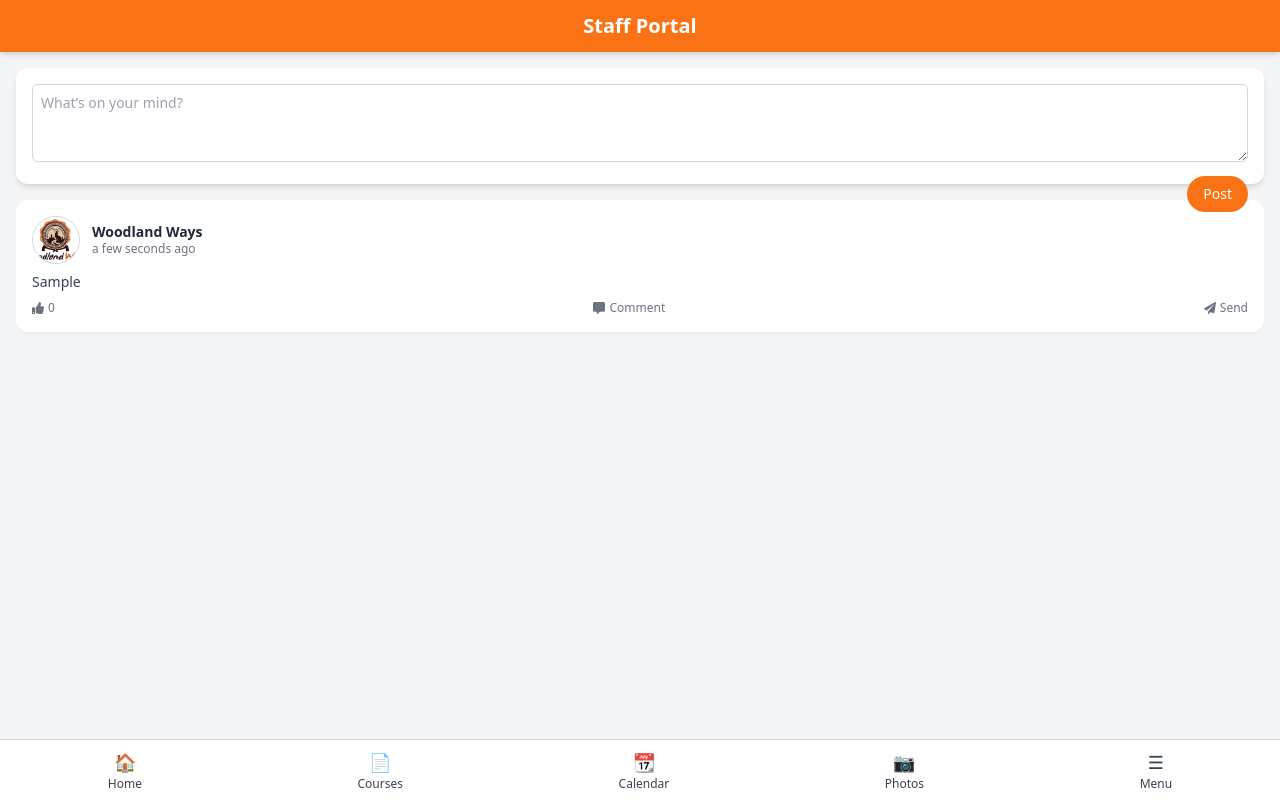
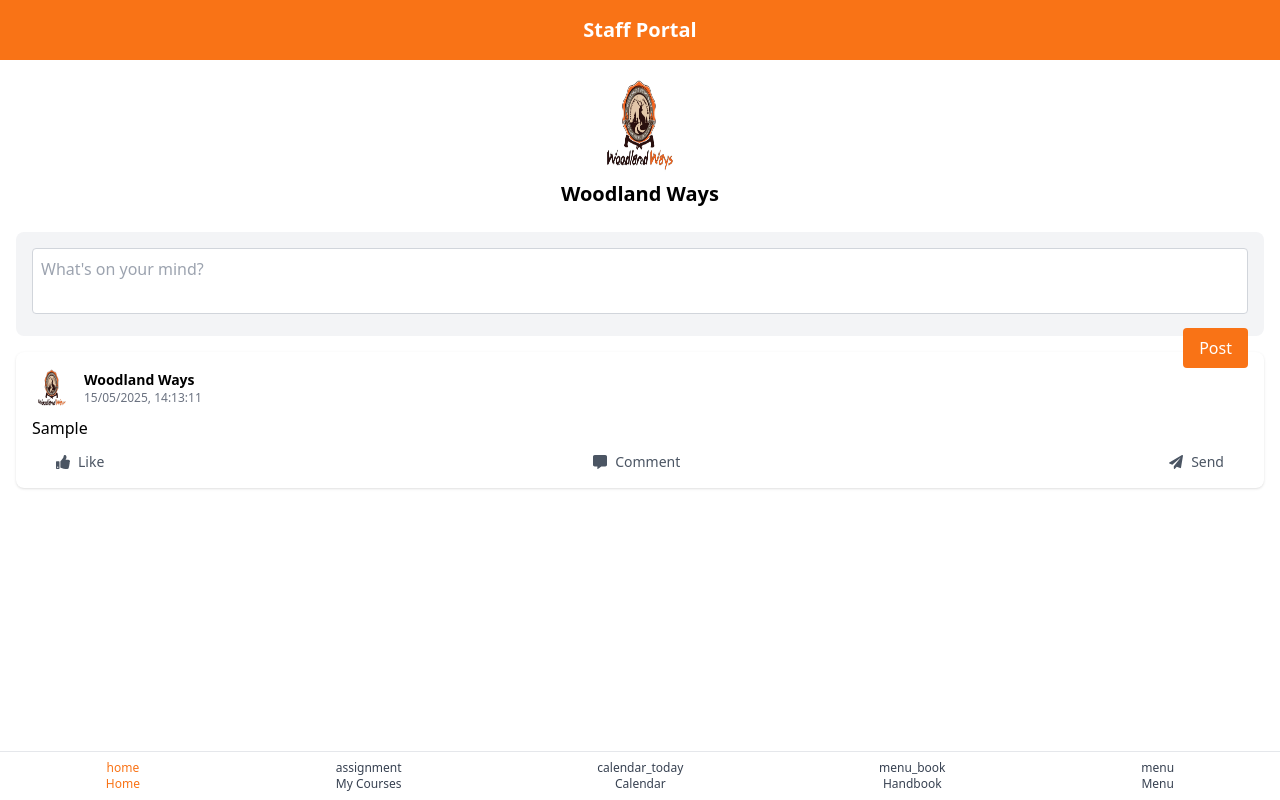
Before and after one commit to BUSHBOI95/Woodland-Ways-Portal-, a React (Vite) app: page / in a window 1280 px wide. Both pictures are taken after typing "Sample" into the empty fields and a click on the button "Post". Built offline with nearby package versions, Linux system fonts and the light colour scheme.

Commit message:
Update Home.jsx

```diff
--- a/src/pages/Home.jsx
+++ b/src/pages/Home.jsx
@@ -1,130 +1,111 @@
-import React, { useState, useEffect } from 'react';
-import { NavLink } from 'react-router-dom';
-import { FaThumbsUp, FaCommentAlt, FaPaperPlane } from 'react-icons/fa';
-import moment from 'moment';
-import WWLogo from '../../Icon.png';
+import React, { useState, useEffect } from "react";
+import moment from "moment";
+import { FaThumbsUp, FaCommentAlt, FaPaperPlane } from "react-icons/fa";
+import { NavLink } from "react-router-dom";
 
 const Home = () => {
-  const [postText, setPostText] = useState('');
-  const [posts, setPosts] = useState(() => {
-    const saved = localStorage.getItem('staffPortalPosts');
-    return saved ? JSON.parse(saved) : [];
-  });
+  const [postText, setPostText] = useState("");
+  const [posts, setPosts] = useState([]);
 
   useEffect(() => {
-    localStorage.setItem('staffPortalPosts', JSON.stringify(posts));
+    const savedPosts = JSON.parse(localStorage.getItem("posts")) || [];
+    setPosts(savedPosts);
+  }, []);
+
+  useEffect(() => {
+    localStorage.setItem("posts", JSON.stringify(posts));
   }, [posts]);
 
   const handlePost = () => {
-    if (postText.trim() === '') return;
+    if (postText.trim() !== "") {
       const newPost = {
         id: Date.now(),
-      text: postText,
+        author: "Woodland Ways",
+        content: postText,
         timestamp: new Date().toISOString(),
-      likes: 0,
       };
       setPosts([newPost, ...posts]);
-    setPostText('');
-  };
-
-  const toggleLike = (postId) => {
-    const updated = posts.map((post) =>
-      post.id === postId ? { ...post, likes: post.likes + 1 } : post
-    );
-    setPosts(updated);
+      setPostText("");
+    }
   };
 
   return (
-    <div className="flex flex-col min-h-screen bg-gray-100">
-      {/* Header */}
-      <header className="bg-orange-500 text-white text-center py-3 shadow-md">
-        <h1 className="text-xl font-bold">Staff Portal</h1>
+    <div className="flex flex-col min-h-screen bg-white">
+      <header className="bg-orange-500 text-white text-center py-4 font-bold text-xl">
+        Staff Portal
       </header>
 
-      {/* Main */}
-      <main className="flex-1 px-4 pt-4 pb-20">
-        <div className="bg-white rounded-xl shadow-md p-4 mb-4">
+      <main className="flex-grow p-4">
+        <div className="flex flex-col items-center mb-6">
+          <img src="/Icon.png" alt="Woodland Ways Logo" className="w-24 h-24 mb-2" />
+          <h1 className="text-xl font-bold">Woodland Ways</h1>
+        </div>
+
+        <div className="bg-gray-100 p-4 rounded-lg mb-4">
           <textarea
-            className="w-full border border-gray-300 rounded-md p-2 text-sm"
-            rows="3"
-            placeholder="What’s on your mind?"
+            className="w-full p-2 border border-gray-300 rounded resize-none"
+            placeholder="What's on your mind?"
             value={postText}
             onChange={(e) => setPostText(e.target.value)}
           />
           <button
+            className="mt-2 bg-orange-500 text-white px-4 py-2 rounded float-right"
             onClick={handlePost}
-            className="mt-2 bg-orange-500 text-white px-4 py-2 rounded-full text-sm float-right"
           >
             Post
           </button>
         </div>
 
+        <div>
           {posts.map((post) => (
-          <div
-            key={post.id}
-            className="bg-white rounded-xl shadow-sm p-4 mb-4 text-sm"
-          >
+            <div key={post.id} className="bg-white p-4 rounded-lg shadow mb-4">
               <div className="flex items-center mb-2">
-              <img
-                src={WWLogo}
-                alt="avatar"
-                className="w-12 h-12 rounded-full mr-3 object-cover border border-gray-300"
-              />
+                <img src="/Icon.png" alt="Avatar" className="w-10 h-10 rounded-full mr-3" />
                 <div>
-                <p className="font-semibold text-gray-800 leading-tight">
-                  Woodland Ways
-                </p>
+                  <p className="font-bold text-sm">Woodland Ways</p>
                   <p className="text-xs text-gray-500">
-                  {moment(post.timestamp).fromNow()}
+                    {moment(post.timestamp).format("DD/MM/YYYY, HH:mm:ss")}
                   </p>
                 </div>
               </div>
-            <p className="text-gray-700 mb-2">{post.text}</p>
-            <div className="flex justify-between text-gray-500 text-xs mt-2">
-              <button
-                onClick={() => toggleLike(post.id)}
-                className="flex items-center gap-1"
-              >
-                <FaThumbsUp />
-                <span>{post.likes}</span>
+              <p className="mb-3">{post.content}</p>
+              <div className="flex justify-between text-gray-600 text-sm px-6">
+                <button className="flex items-center gap-2">
+                  <FaThumbsUp /> Like
                 </button>
-              <button className="flex items-center gap-1">
-                <FaCommentAlt />
-                <span>Comment</span>
+                <button className="flex items-center gap-2">
+                  <FaCommentAlt /> Comment
                 </button>
-              <button className="flex items-center gap-1">
-                <FaPaperPlane />
-                <span>Send</span>
+                <button className="flex items-center gap-2">
+                  <FaPaperPlane /> Send
                 </button>
               </div>
             </div>
           ))}
+        </div>
       </main>
 
-      {/* Nav */}
-      <footer className="fixed bottom-0 left-0 w-full bg-white border-t border-gray-300 shadow-md">
-        <nav className="flex justify-around py-2 text-xs text-gray-700">
-          <NavLink to="/" className="flex flex-col items-center">
-            <span className="text-lg">🏠</span>
-            <span>Home</span>
+      <footer className="bg-white border-t p-2 fixed bottom-0 left-0 w-full flex justify-around text-xs text-gray-700">
+        <NavLink to="/" className="flex flex-col items-center text-orange-500">
+          <span className="material-icons">home</span>
+          Home
         </NavLink>
-          <NavLink to="/my-courses" className="flex flex-col items-center">
-            <span className="text-lg">📄</span>
-            <span>Courses</span>
+        <NavLink to="/courses" className="flex flex-col items-center">
+          <span className="material-icons">assignment</span>
+          My Courses
         </NavLink>
         <NavLink to="/calendar" className="flex flex-col items-center">
-            <span className="text-lg">📆</span>
-            <span>Calendar</span>
+          <span className="material-icons">calendar_today</span>
+          Calendar
         </NavLink>
-          <NavLink to="/photos" className="flex flex-col items-center">
-            <span className="text-lg">📷</span>
-            <span>Photos</span>
+        <NavLink to="/handbook" className="flex flex-col items-center">
+          <span className="material-icons">menu_book</span>
+          Handbook
         </NavLink>
         <NavLink to="/menu" className="flex flex-col items-center">
-            <span className="text-lg">☰</span>
-            <span>Menu</span>
+          <span className="material-icons">menu</span>
+          Menu
         </NavLink>
-        </nav>
       </footer>
     </div>
   );
```
Lines whose indentation alone changed are shown as unchanged.
